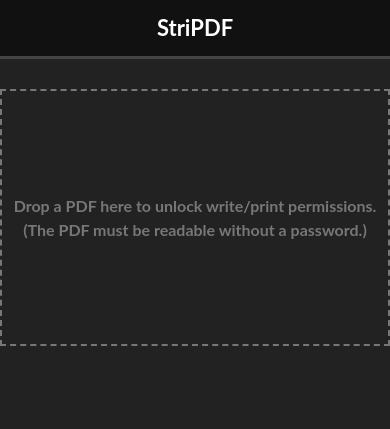
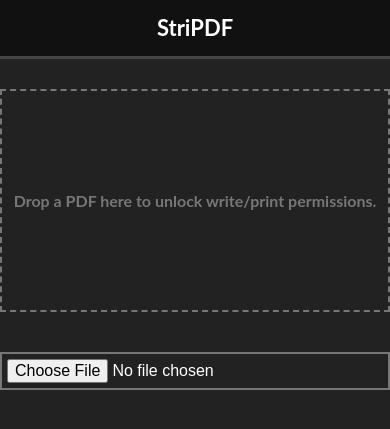
Before and after one commit to spurll/striPDF, a Flask app: page / in a window 390 px wide. Shown: the top 429 px of the page. Run offline with Flask 2, Linux system fonts and the light colour scheme.

Commit message:
Update to make it usable on mobile

```diff
--- a/stripdf/static/style.css
+++ b/stripdf/static/style.css
@@ -26,7 +26,10 @@ div#title-bar {
 
 #file_field
 {
-    display: none;
+    width: 100%;
+    margin-top: 20px;
+    padding: 5px;
+    border: 2px solid #777777;
 }
 
 label {
--- a/stripdf/templates/index.html
+++ b/stripdf/templates/index.html
@@ -67,11 +67,11 @@
             <form id="form" action="" method="POST" enctype="multipart/form-data">
                 {{ form.hidden_tag() }}
 
+                <div id="file-drop">
+                    Drop a PDF here to unlock write/print permissions.
+                </div>
+
                 {{ form.file_field }}
-                <div id="file-drop">
-                    <p>Drop a PDF here to unlock write/print permissions.</p>
-                    <p>(The PDF must be readable without a password.)</p>
-                </div>
             </form>
         </div>
     </body>
```
